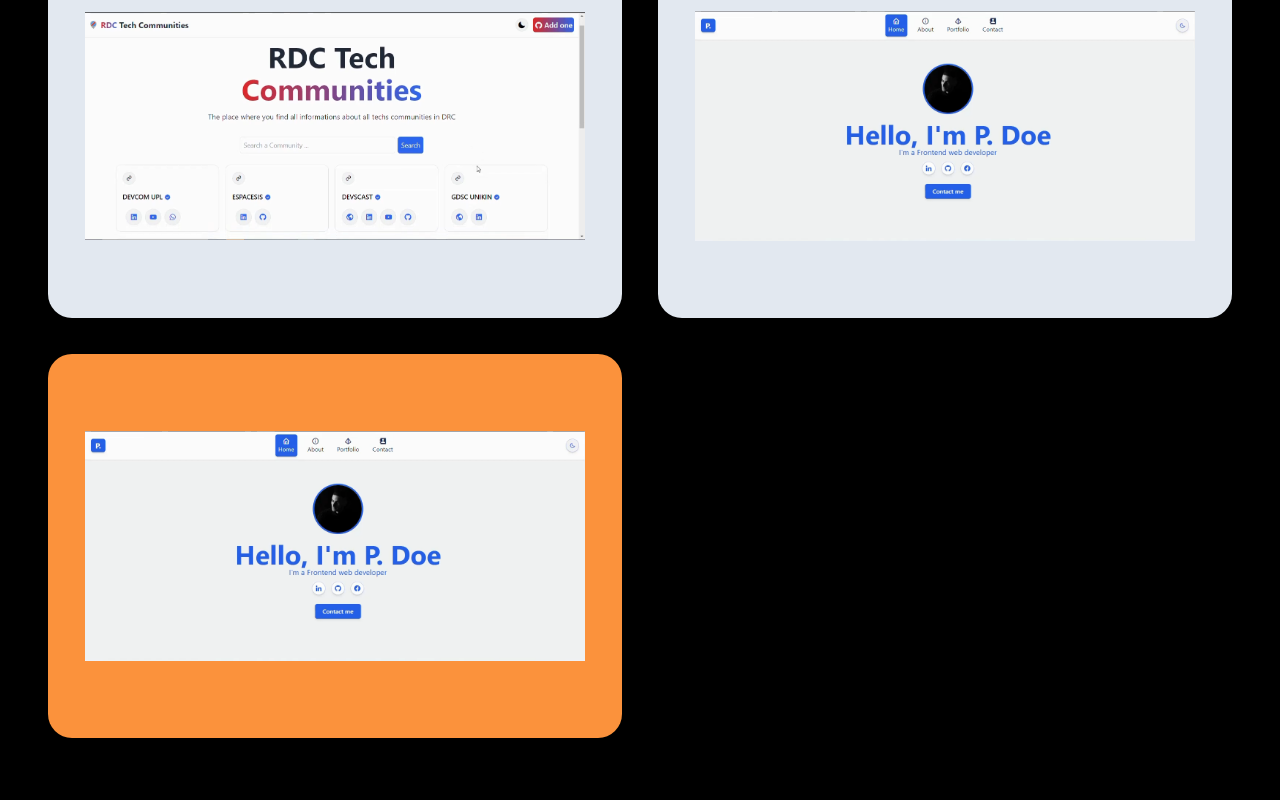
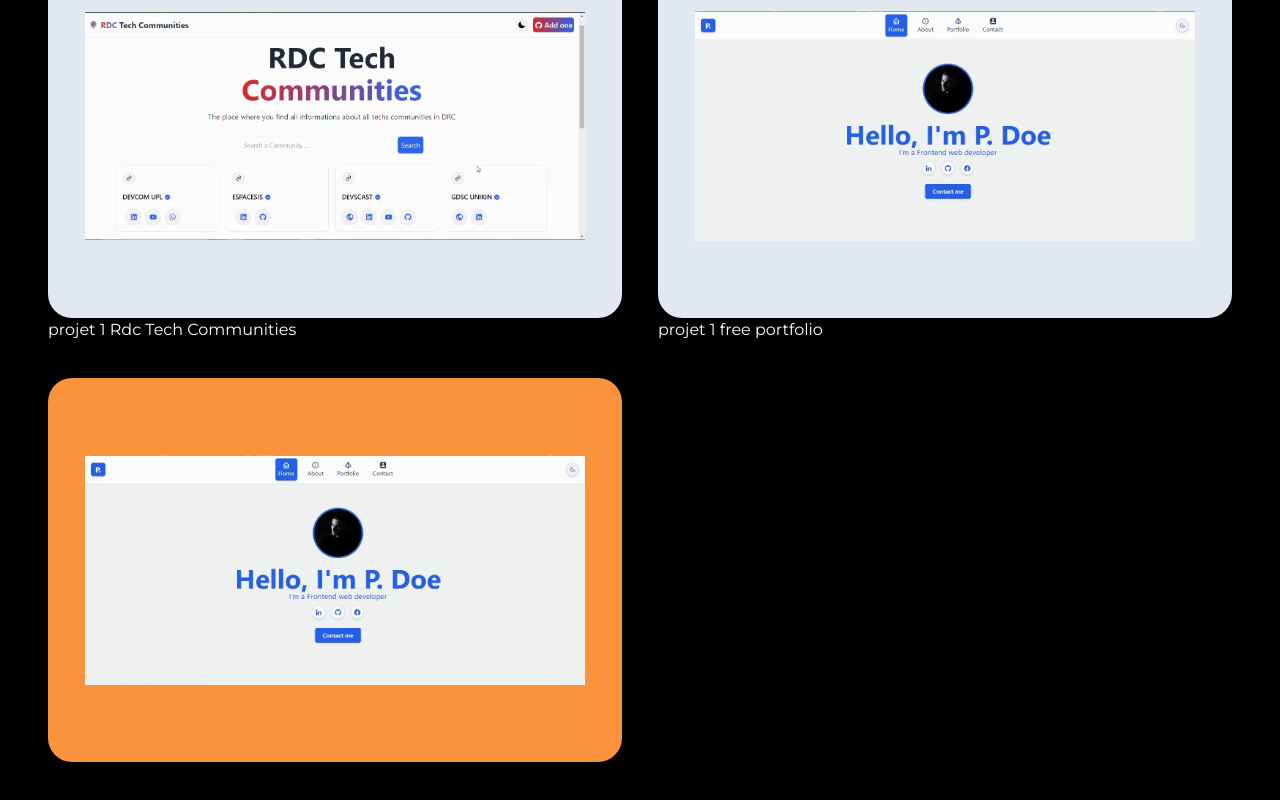
Before and after one commit to Likeur/my_creative_portfolio, an Angular app: page /home in a window 1280 px wide. Shown: the part 630-1430 px from the top of the page. Built offline with nearby package versions, Linux system fonts and the light colour scheme.

Commit message:
work section animation hover

```diff
--- a/src/app/components/workbox/workbox.component.html
+++ b/src/app/components/workbox/workbox.component.html
@@ -4,7 +4,14 @@
             <a routerLink="{{item.route}}" class="group">
                 <div class=" h-96 bg-slate-200 relative cursor-pointer flex justify-center items-center rounded-3xl p-2 overflow-hidden">
                     <img src="{{item.image}}" alt="" class="w-[500px] group-hover:scale-105 duration-300">
+                    <div class="h-10 w-10 bg-white opacity-0 translate-y-2 group-hover:opacity-100 flex justify-center items-center text-2xl group-hover:-rotate-6 group-hover:translate-y-0 duration-300 scale-50 group-hover:scale-100 shadow-sm rounded-full absolute top-3 left-3">
+
+                    </div>
                 </div>
+                <span class="mt-2 text-white">
+                    <span>projet 1</span>
+                    <span> {{item.title}} </span>
+                </span>
             </a>
         }
         <a routerLink="" class="group">
```
